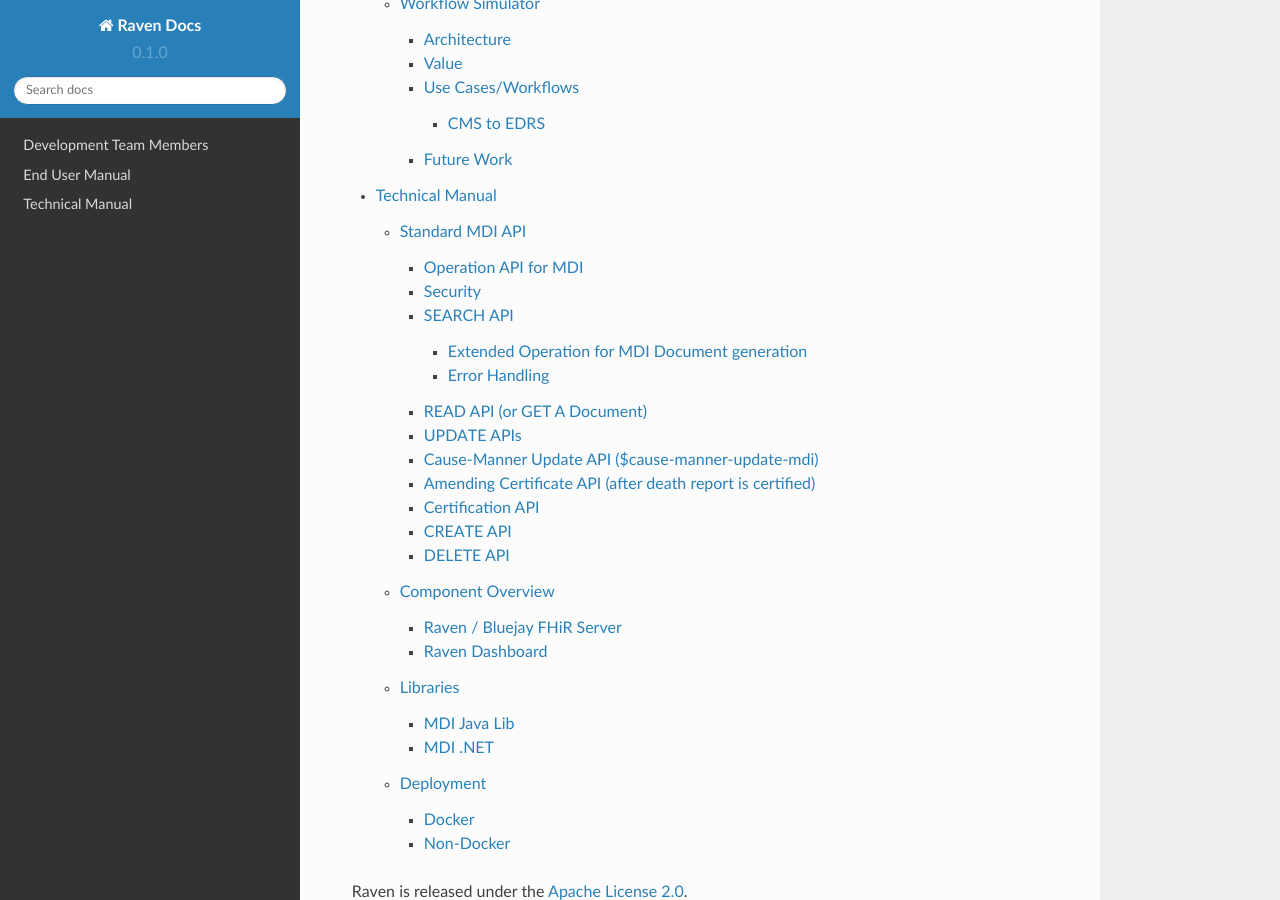
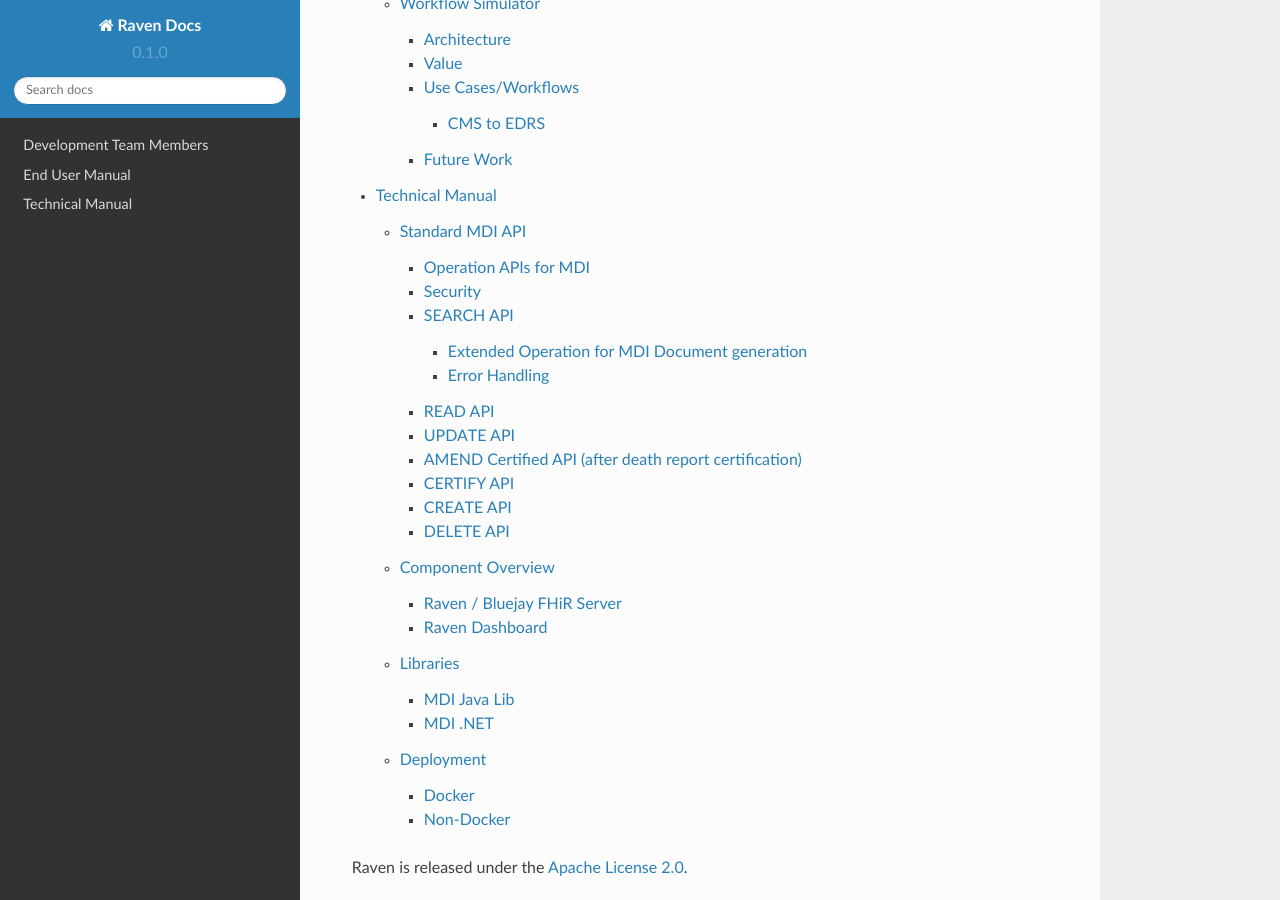
Before and after one commit to MortalityReporting/RavenDocs, a Sphinx documentation site: the page built from docs/source/index.rst, in a window 1280 px wide and 900 px high, scrolled down 1281 px. Built offline with Sphinx 7.4.7 and the Read the Docs theme 2.0.0, drawn with Linux system fonts in a browser that asks for light colours; some of the changed lines change nothing that is shown.

Commit message:
Update mdiApi.rst

```diff
--- a/docs/source/technicalManual/mdiApi.rst
+++ b/docs/source/technicalManual/mdiApi.rst
@@ -1,7 +1,7 @@
 Standard MDI API
 ================
-Operation API for MDI
----------------------
+Operation APIs for MDI
+----------------------
 MDI Implementation Guide (IG) is available in https://build.fhir.org/ig/HL7/fhir-mdi-ig/index.html. This
 guide should be used for the payload content format.
 
@@ -87,7 +87,7 @@
 +------------------------+-------------+----------+---------------------------------------------------+
 
 Please note that the Search parameters related to patient are formatted with “.” (dot). In FHIR, this means
-that the search parameters after “.” are *part* of patient parameter in Parameter resource.
+that the search parameters after “.” are *part* of patient parameter in Parameters resource.
 See the example below.
 
 .. code-block:: json
@@ -113,18 +113,18 @@
 If [id] is provided within URL path (e.g., /Composition/[id]/$mdi-documents), then the output response
 should be an MDI document bundle as there will be only one or zero result.
 
-If *id* or *search paraemters* is provided in the URL parameter or Parameters resource in the payload
-(e.g. [base]/Composition?name=value), then the output response should be a *searchset* bundle with
-matching MDI documents even if there is only one result. If “OR” search parameter is needed a searching
-parameter, then as specified in the FHIR specification (search.html), “,” should be used
-(e.g. “valueString”: “a,b,c” for matching either a, b, or c).
+If *id* or *search paraemters* is provided in the URL parameter (e.g. [base]/Composition?name=value)
+or Parameters resource in the payload, then the output response should be a *searchset* Bundle resource
+with matching MDI document Bundle resources even if there is only one result. If “OR” search parameter
+is needed in the searching parameters, then as specified in the FHIR specification
+(https://hl7.org/fhir/R4/search.html#escaping), “,” should be used. For example, if we want to search
+records that has death-location equals to either a, b, or c, then its search parameter in Parameters
+resource will be like below.
 
-| “name”: xyz,
-| “valueString”: “a”
+| “name”: "death-location",
+| “valueString”: “a,b,c”
 
-| “name”: xyz,
-| “valueString”: “a”
-
+Please see the examples of search Parameters resource and its response.
 
 **Request**
 
@@ -153,7 +153,6 @@
 **Response**
 
 .. code-block:: json
-    GET [base]/Composition/$mdi-documents?name=Abc
     {
     "resourceType": "Bundle",
     "id": "13ab1ecf-38ce-4f47-aebb-a38396a80775",
@@ -190,13 +189,16 @@
 need to be supported at the client side if redirections are required by the server. More details can
 be found from https://en.wikipedia.org/wiki/List_of_HTTP_status_codes.
 
-CMS must check if correct endpoint and search parameters are used if such errors are returned.
+CMS must check if correct endpoint and search parameters are used if such errors are returned. Server
+also returns error code when there are document level errors. In this case *OperationOutcome* could be
+included in the payload. CMS would want to parse the payload as it contains the source of errors. For
+more information about the *OperationOutcome*, see the following section.
 
-**MDI Document Level Errors**
+**MDI Document Level Errors with 2xx HTTP response**
 For all non 2xx status code, error(s) must be indicated in the response with a *OperationOutcome* resource.
 
 In *OperationOutcome*, EDRS must be include information what caused the error if the error needs to be
-fixed by CMS. If it’s EDRS that needs to fix the error, it must be indicated so that CMS user(s) can
+fixed by CMS. If it’s the EDRS that needs to fix the error, it must be indicated so that CMS user(s) can
 contact EDRS for the error. Below shows an example of *OperationOutcome*.
 
 .. code-block:: json
@@ -222,35 +224,43 @@
     }
 
 
-READ API (or GET A Document)
-----------------------------
+READ API
+--------
 | GET [base]/Composition/[id]/$document
 
-[id] is obtained from SEARCH API. $document is a standard FHIR operation to generate a (MDI) document.
+[id] is a Composition resource Id, which is assigned by a systems such as CMS and EDRS. If a server maintains
+the [id] for all generated FHIR Document Bundles, then this [id] can be used get the document. In this case,
+the response is a MDI document Bundle (not a *searchset* Bundle).
 
-Reference API document used as a base for this:
+If additional information is needed about the base FHIR operation that MAPI operation is extended from,
+please refer to the following link.
 https://www.hl7.org/fhir/composition-operation-document.html
 
-Example:
-https://apps.hdap.gatech.edu/raven-fhir-server/fhir/Composition/e4dda395-28fc-4232-bb75-1b3484fcc369/$document
 
-UPDATE APIs
------------
-General format of update and amend APIs for MDI document is as follow,
+UPDATE API
+-----------------
+During the death investigation, C/ME may need to update the case in the EDRS. This API allows CMS to update
+the active case. PUT should be used for the HTTP action method. And, Parameters resource is used to include
+the MDI document that C/MEs want to update. Since this API presumes that the case already exists in the
+EDRS, the case management system must either make sure identifier(s) is included in the MDI document or
+provide a parameter that EDRS can use to find the case to update.
 
-| POST [base  url]/Composition/$update-mdi
+UPDATE API operations and requirement are as follows.
+
+| PUT [base url]/Composition/$update-mdi
 | Payload = Parameters resource
 
-Feature specific *operation* APIs are described in the subsections below.
 
-Input/Output
+Input/Output Parameters
 +------------------------+-------------+----------------------------+---------------------------------+
 | Name                   | Cardinality | Type                       | Documentation                   |
 +========================+=============+============================+=================================+
 | In Parameters                                                                                       |
 +========================+=============+============================+=================================+
-| Justification defined  | 0..*        | string                     | Any required parameters for a   |
+| Jurisdiction defined   | 0..*        | string                     | Any required parameters for a   |
 | parameters             |             |                            | jurisdiction                    |
++------------------------+-------------+----------------------------+---------------------------------+
+| edrs-track-number      | 0..1        | string                     | EDRS case number if available   |
 +------------------------+-------------+----------------------------+---------------------------------+
 | mdi-document           | 0..1        | Bundle                     | MDI document bundle. The        |
 |                        |             |                            | “mdi-document” is a reserved    |
@@ -266,13 +276,13 @@
 |                        |             |                            | Parameters resource can be used.|
 +------------------------+-------------+----------+---------------------------------------------------+
 
-Ex. Request Body
+Ex. **Request** in the payload
 .. code-block:: json
     {
     "resourceType": "Parameters",
     "parameter": [
         {
-        "name": edrs-rack-number",
+        "name": edrs-track-number",
         "valueString": "1234"
         },
         {
@@ -283,40 +293,40 @@
 
         {
         "name": "mdi-document",
-        "resource": <MDI document bundle>
+        "resource": <MDI document bundle here>
         }
         ]
     }
 
 
-For In Parameters, jurisdictions can add their own parameters if it is needed for the update or amend
-operation. The Jurisdiction defined params should only be used within the jurisdiction. However, if
-parameters exist but cannot be understood, they should be ignored and NOT cause an error.
+*In Parameters* include parameters that can be used for search and MDI document that has updated information.
+UPDATE API allows custom local search parameters. If there are local search parameters that are required
+for the case search, the local search parameters can be defined in the Parameters resource. In the table
+above, this is labeled as "*Jurisdiction defined parameters*". It can be any name and type. However, any
+parameter created by this method would only be supported by systems that can understand the parameter. If
+*Jurisdiction defined parameters* exist but cannot be understood, they should be ignored and NOT cause
+an error.
 
-The mdi-document needs to conform to MDI document profile in the MDI IG. Profile specific update and
-amend APIs may use the profile specification to include only the data it needs to include. It is
-possible that all information can be included in the MDI document bundle and let the servers choose
-what they want to consume. However, this is not recommended and not safe for security.
+The MDI document in the search parameter, *mdi-document*, needs to conform to MDI IG profiles.  It is
+not required to include all the data elements in the MDI docvument. Only data elements that need to be
+updated can be included. At the EDRS, empty data elements or missing elments should not be understood as
+DELETE. They should be understood as '*Not Applicable*/. Deleting cases or data elements wihtin a case
+should be handled in a separate API (i.e. DELETE API).
 
-Case Management System (CMS) needs to include file number, work number, or case number in the EDRS.
-This information can be specified in the Composition.identifiers. If a jurisdiction is already using
-the Composition.identifier for another purpose, then Jurisdiction defined params can be used.
-Currently, the following identifiers are used for the connect-a-thon testing.
+If CMS decided to use the attached MDI document to include search parameters, it is recommended to use
+identifier extension(s) in the Composistion resource located in the MDI document entry. MDI IG defines
+tracking numbers in the extended identifiers. Thus, this can be used for searching.
 
-* NH: Six-digit death certificate ID in the Composition.identifier.
-      Work number in the URL parameter. This can use Jurisdiction defined params.
-* GA: EDRS number is used in the Compoistion.identifier
+The response for a successful UPDATE API should be 200 OK. The payload is not required. If
+EDRS or CMS needs some data with the response, Parameters resource can be used. Jurisdiction and
+C/ME office can use the same parameters as *In Parameters* parameters. If the submitted MDI document will
+be included in the response body, then “mdi-document” parameter key should be used. If the API operation was
+successful, but there were some warnings that EDRS wants to send back to CMS, then parameter name
+should be “warning”. And, “resource” should be used to include OperationOutcome resource. If the API
+operations were failed, then the response should be OperationOutcome resource with a HTTP error code.
+Please see the example of response below.
 
-The response if the UPDATE API was successful should be 200 OK. The payload is not required. If
-EDRS or CMS needs to respond with a message, Parameters resource can be used. Jurisdiction and
-CME office can define parameters using Parameters resource. If the submitted MDI document will
-be included in the response body, then “mdi-document” parameter key should be used. If the API was
-successful, but there were some warnings that EDRS wants to send back to CMS, then parameter name
-should be “warning”. And, “resource” should be used to include OperationOutcome resource.
-
-If error occurs, then OperationOutcome will be sent back to CMS.
-
-Ex. Response Body (if the operation was successful, and EDRS wants to respond with data)
+Ex. **Response** (if the operation was successful, and EDRS wants to respond with data)
 
 .. code-block:: json
     {
@@ -364,56 +374,22 @@
     ]
     }
 
-Cause-Manner Update API ($cause-manner-update-mdi)
---------------------------------------------------
-Causes of death are defined after the death investigation. Thus, when the case is created, and search(es)
-were performed, causes-of-death data elements would be likely either not available or marked as pending.
-This API is used to update the causes of death in the working death report.
+AMEND Certified API (after death report certification)
+-----------------------------------------------------------
+Future work - AMENDing certified death report needs MDI community discussions as amending processes are
+somewhat different from state to state.
 
-In the cause-of-death update API, Case Management System (CMS) can focus on the cause_manner section
-slice of MDI document as shown in
-https://build.fhir.org/ig/HL7/fhir-mdi-ig/StructureDefinition-Composition-mdi-to-edrs.html.
-All resource profiles that are referred to in this section should be included in the entry of the Bundle
-document. The other sections are optional, which can be added based on the need. Please refer to the
-following example.
-
-| POST [base]/Composition/$cause-manner-update-mdi
-
-Payload:
-.. code-block:: json
-    {
-    "resourceType": "Parameters",
-    "parameter": [
-        {
-        "name": "mid-document",
-        "resource": {
-            "resourceType": "Bundle",
-            …
-            "entry": [ {
-            "resourceType": "Composition", …
-            "section": […] // sliced section for cause_manner.
-            } …
-            ]
-        }
-    ]
-    }
-
-Additional parameters can be added to the Parameters resource if it’s required for a jurisdiction workflow.
-Sliced sections for other profiles can also be added. However, it may violate in some jurisdiction death
-registration systems that enforce the confidentiality during the data exchanges.
-
-Amending Certificate API (after death report is certified)
-----------------------------------------------------------
-Future work
-
-Certification API
------------------
-Future work
+CERTIFY API
+-----------
+This API is to certify the death report. This is a future work as MDI community discussions are needed.
 
 CREATE API
 ----------
-Future work
+This API is to create a case in EDRS. This API is to be used when a case needs to be created in EDRS by
+C/MEs.
 
 DELETE API
 ----------
-Future work
+It won't be allowed to delete entire case. However, since there are cases where modifications are needed
+within a case, the DELETE API should be used to delete the elements, not the actual cases.
+This is future work.
```
